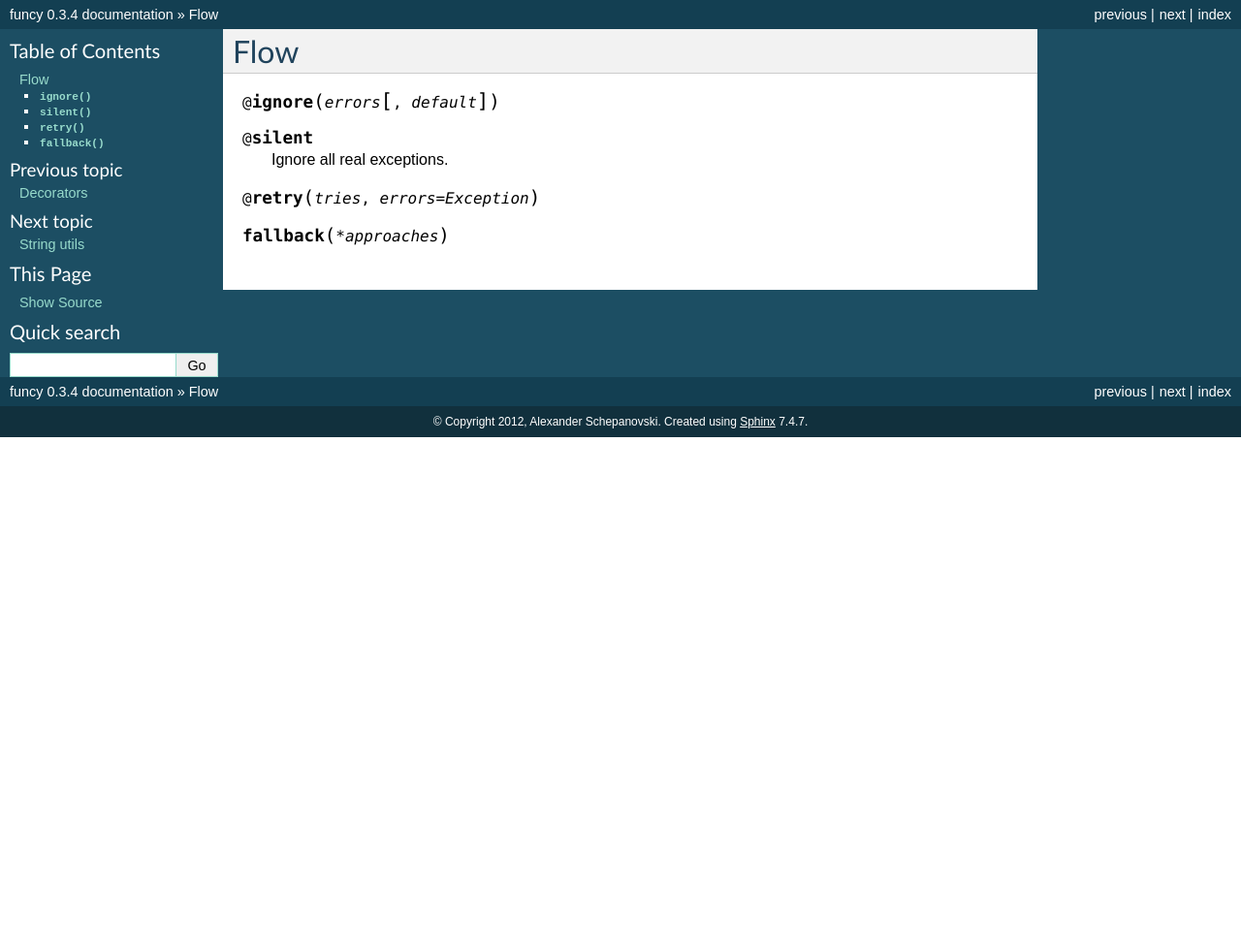
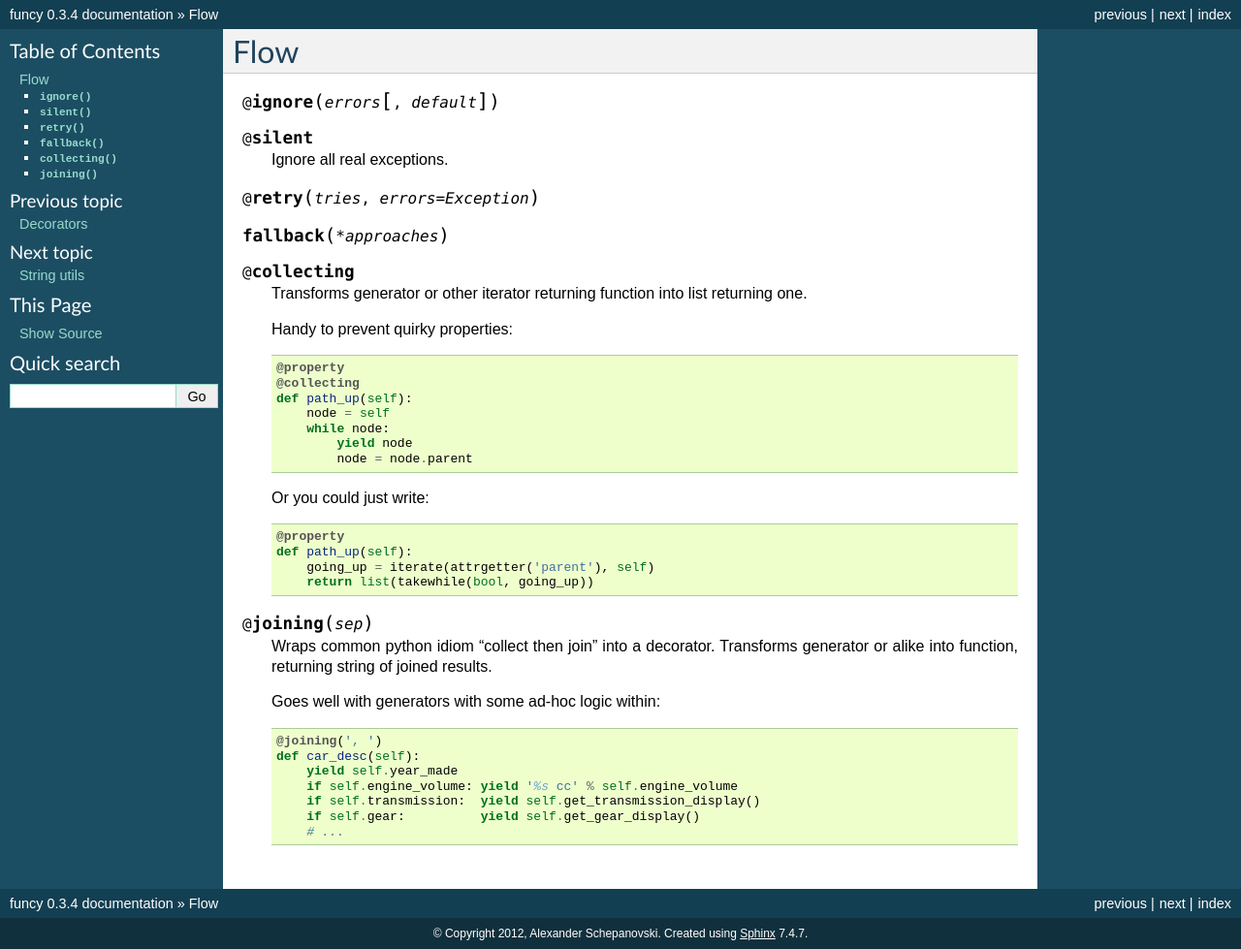
Before and after one commit to Jamaal224/funcy, a Sphinx documentation site: the page built from docs/flow.rst, in a window 1280 px wide. Shown: the whole page at 97% size. Built offline with Sphinx 7.4.7, drawn with Linux system fonts in a browser that asks for light colours; pages that are not in the unit, such as notebooks, are missing from menus; before the commit the page ends 900 px from its top, so only the background shows below that.

Commit message:
Added @collecting and @joining()

```diff
--- a/docs/flow.rst
+++ b/docs/flow.rst
@@ -19,3 +19,42 @@ Flow
     If function fails to complete `fails` times in a row,
     calls to it will be intercepted for `timeout` with `exception` raised instead.
     """
+
+.. decorator:: collecting
+
+    Transforms generator or other iterator returning function into list returning one.
+
+    Handy to prevent quirky properties::
+
+        @property
+        @collecting
+        def path_up(self):
+            node = self
+            while node:
+                yield node
+                node = node.parent
+
+    Or you could just write::
+
+        @property
+        def path_up(self):
+            going_up = iterate(attrgetter('parent'), self)
+            return list(takewhile(bool, going_up))
+
+
+.. decorator:: joining(sep)
+
+    Wraps common python idiom "collect then join" into a decorator. Transforms generator or alike into function, returning string of joined results.
+
+    Goes well with generators with some ad-hoc logic within::
+
+        @joining(', ')
+        def car_desc(self):
+            yield self.year_made
+            if self.engine_volume: yield '%s cc' % self.engine_volume
+            if self.transmission:  yield self.get_transmission_display()
+            if self.gear:          yield self.get_gear_display()
+            # ...
+
+
+.. .. decorator:: postprocessing(func)
```
Also changed, not shown: 2 other files.
